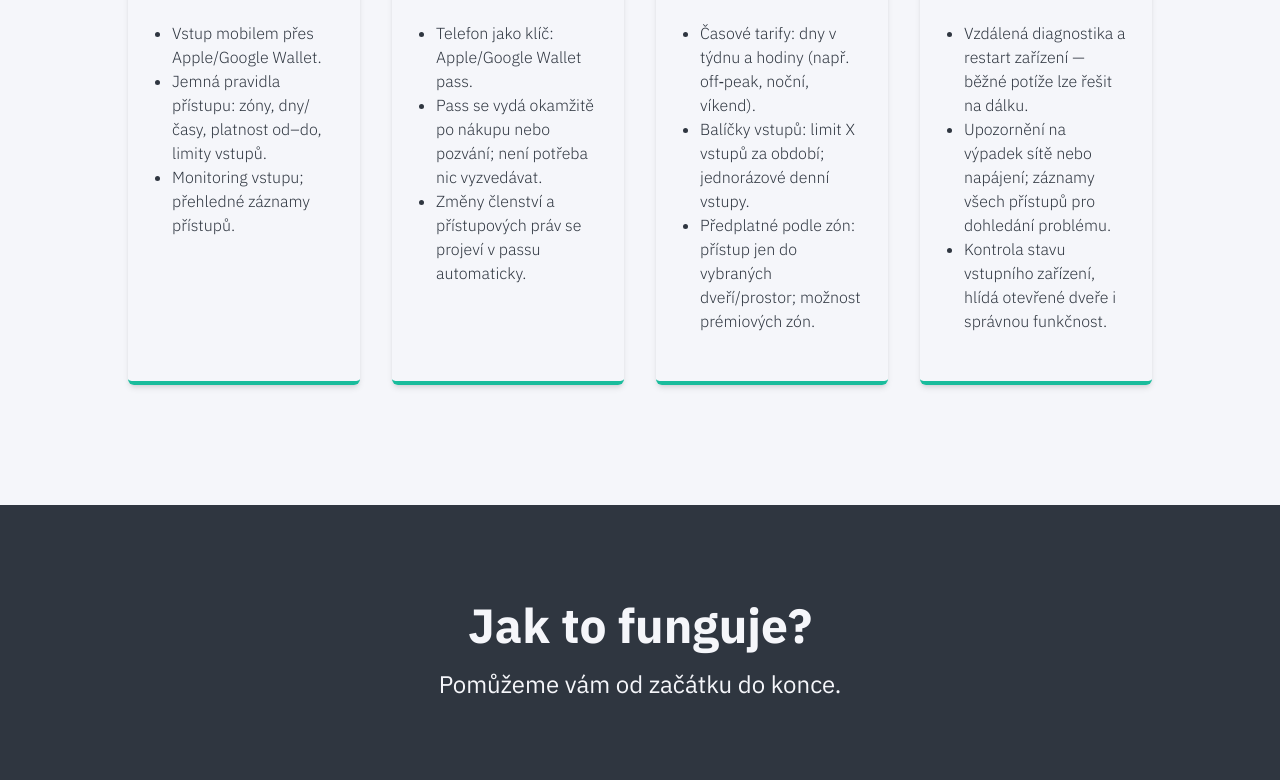
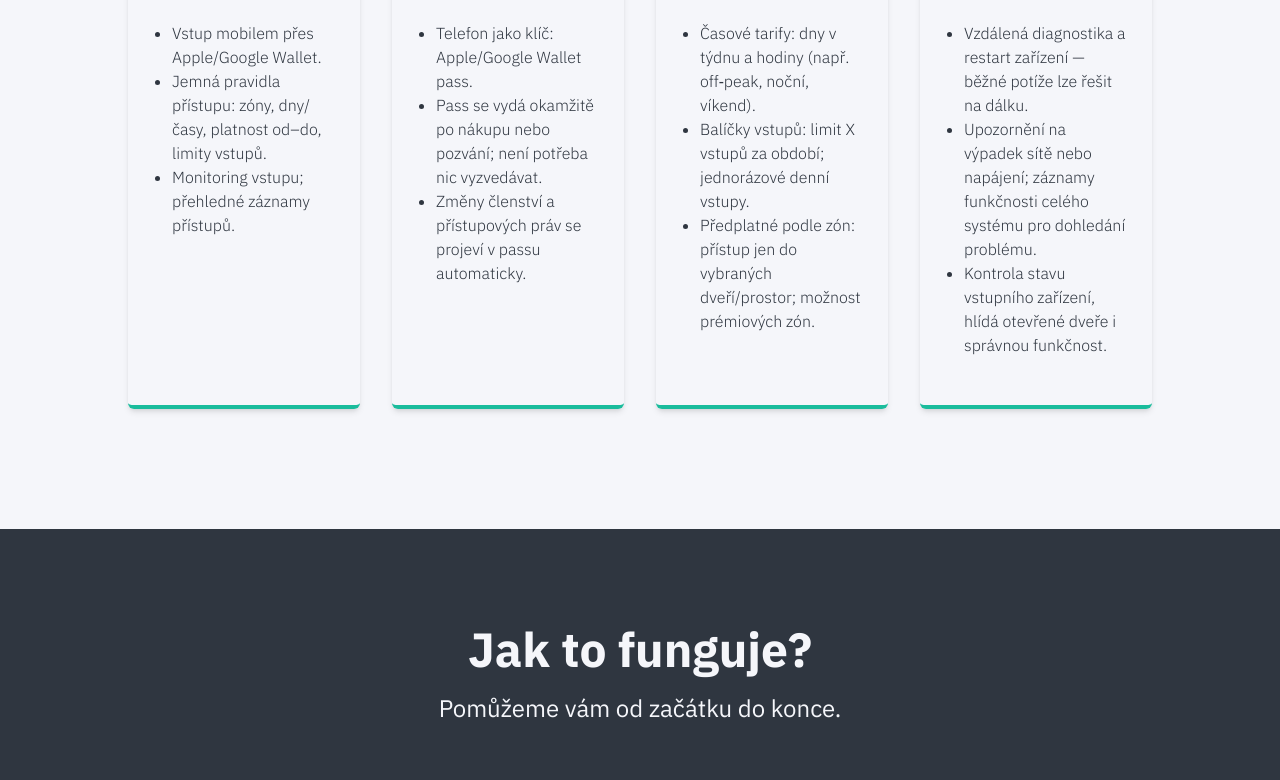
Before and after one commit to RadiculaCZ/accessio, a website: page index.html in a window 1280 px wide. Shown: the part 1280-2060 px from the top of the page. Drawn offline with nearby package versions, Linux system fonts and the light colour scheme.

Commit message:
fixed sentence

```diff
--- a/index.html
+++ b/index.html
@@ -232,7 +232,7 @@
                 Vzdálená diagnostika a restart zařízení — běžné potíže lze řešit na dálku.
               </li>
               <li>
-                Upozornění na výpadek sítě nebo napájení; záznamy všech přístupů pro dohledání problému.
+                Upozornění na výpadek sítě nebo napájení; záznamy funkčnosti celého systému pro dohledání problému.
               </li>
               <li>
                 Kontrola stavu vstupního zařízení, hlídá otevřené dveře i správnou funkčnost.
```
Also changed, not shown: index_en.html (+1 -1 lines).
